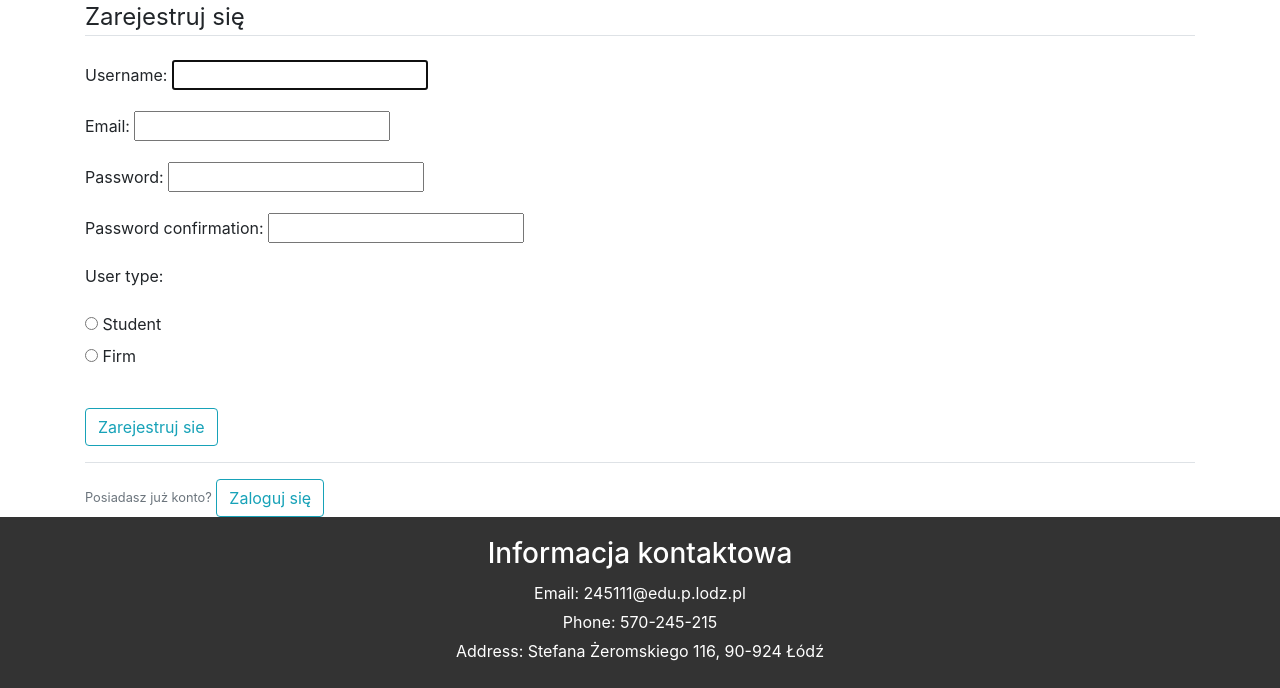
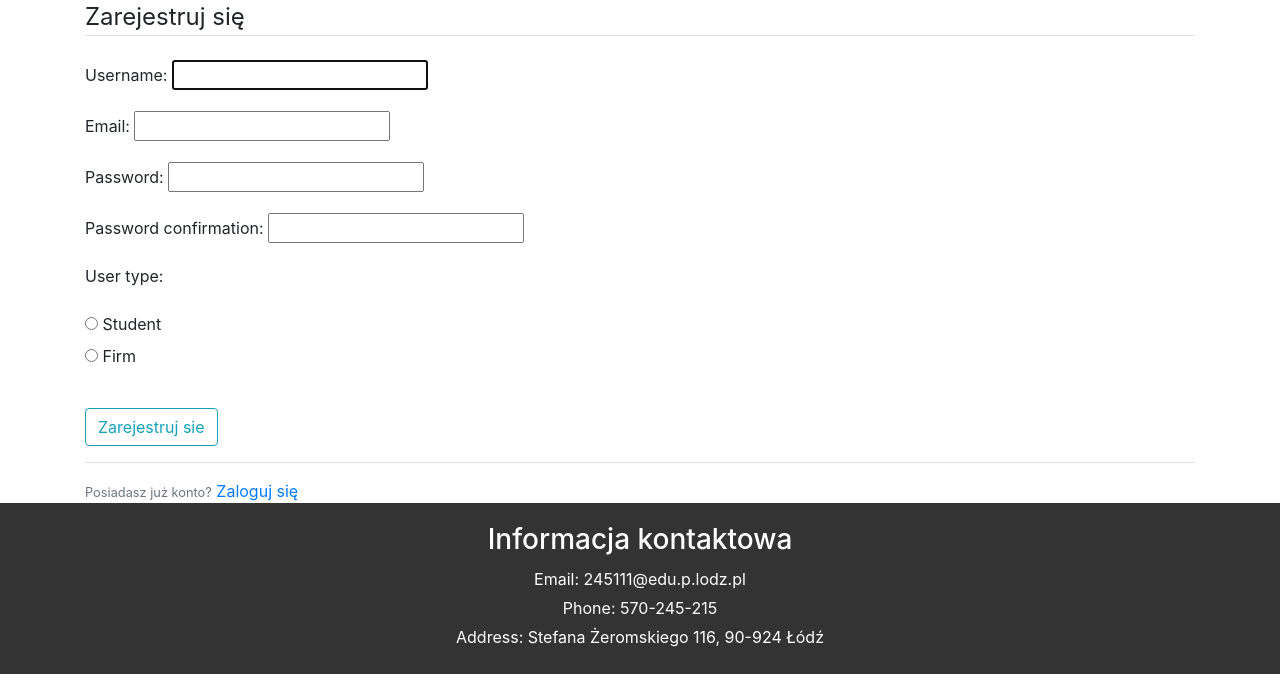
Before and after one commit to MarekKoprek/WCPL, a Django app: page /register/ in a window 1280 px wide. Shown: the part 127-815 px from the top of the page. Run offline with Django 5.2, Linux system fonts and the light colour scheme; some libraries are stand-ins or nearby versions.

Commit message:
Changes to forms

```diff
--- a/users/templates/users/login.html
+++ b/users/templates/users/login.html
@@ -19,7 +19,7 @@
         </div>
         <div class="border-top pt-3">
             <small class="text-muted">Nie posiadasz jeszcze konta?</small>
-            <button class="btn btn-outline-info" type="button">Zarejestruj się</button>
+            <a input type="button" href="{% url 'register' %}">Zarejestruj się</a>
             <br>
         </div>
     </form>
--- a/users/templates/users/register.html
+++ b/users/templates/users/register.html
@@ -19,8 +19,8 @@
         </div>
         <div class="border-top pt-3">
             <small class="text-muted">Posiadasz już konto?</small>
-            <button class="btn btn-outline-info" type="button">Zaloguj się</button>
-        </div>
+                <a input type="button" href="{% url 'login' %}">Zaloguj się</a>
+       </div>
     </form>
 </div>
 {% endblock content %}
```
